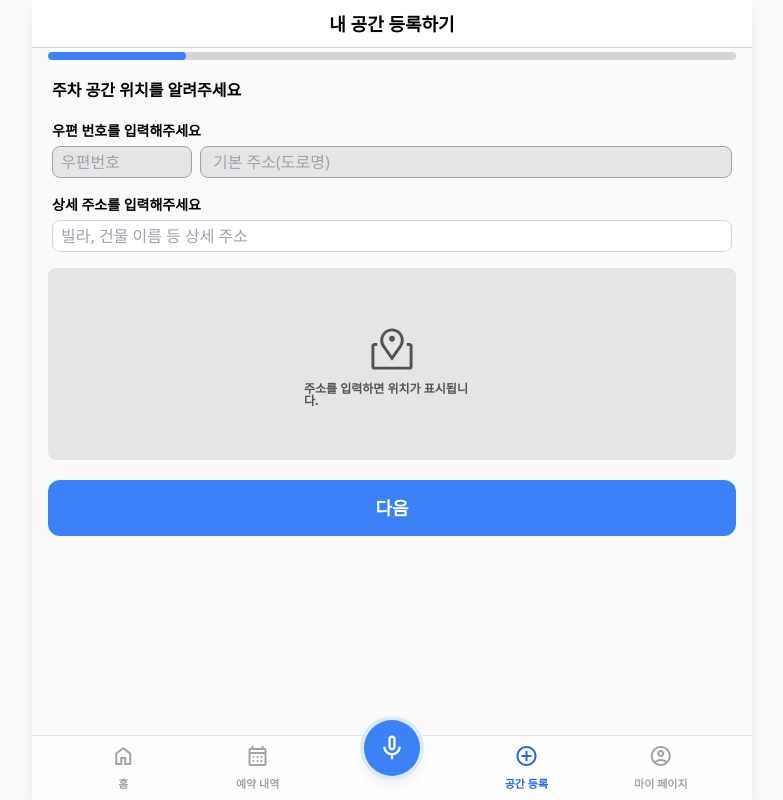
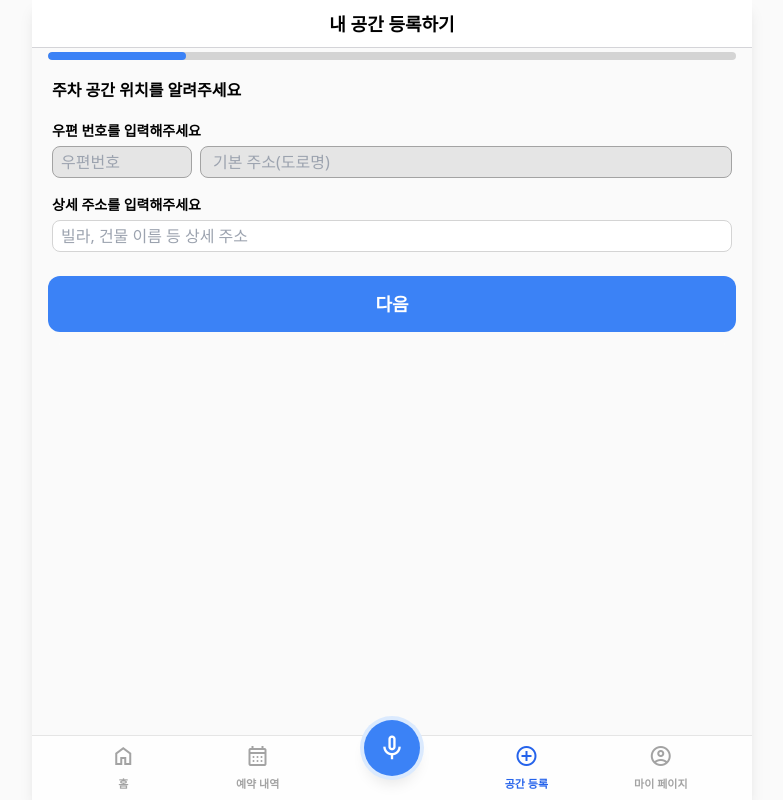
Before and after one commit to CampusPark/CampusPark-FE, a React (Vite) app: page /register/step-1 in a window 1280 px wide. Shown: the whole page, without its empty margins (248-1031 px from the left). Built offline with nearby package versions, Linux system fonts and the light colour scheme; no server answers.

Commit message:
Remove: 지도 미리보기 삭제

```diff
--- a/src/pages/owner/SpacesPageStep1.tsx
+++ b/src/pages/owner/SpacesPageStep1.tsx
@@ -97,14 +97,6 @@ export default function SpacesPageStep1() {
           />
         </div>
 
-        {/* 지도 미리보기 (더미) */}
-        <div className="w-full h-48 p-2.5 bg-neutral-200 rounded-lg flex flex-col justify-center items-center gap-2.5">
-          <img src="/assets/map.svg" alt="map icon" className="w-12 h-12" />
-          <div className="w-44 h-5 text-neutral-600 text-xs font-semibold leading-none">
-            주소를 입력하면 위치가 표시됩니다.
-          </div>
-        </div>
-
         <div className="w-full sticky pb-6 bottom-[calc(72px+env(safe-area-inset-bottom))] bg-neutral-50/95 backdrop-blur supports-[backdrop-filter]:bg-neutral-50/80 pt-2">
           <PrimaryButton onClick={handleNext}>다음</PrimaryButton>
         </div>
```
